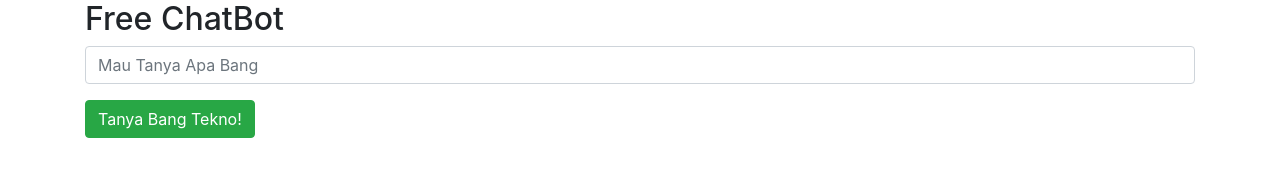
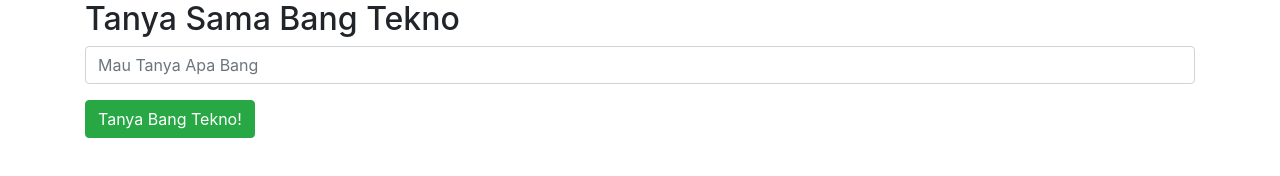
Before and after one commit to eriansahok/aloai, a plain HTML site: page index.html in a window 1280 px wide. Drawn offline with nearby package versions, Linux system fonts and the light colour scheme.

Commit message:
index.html

```diff
--- a/index.html
+++ b/index.html
@@ -32,7 +32,7 @@
   </head>
   <body>
     <div class="container">
-      <h2>Free ChatBot</h2>
+      <h2>Tanya Sama Bang Tekno</h2>
       <div class="form-group">
         <input
           type="text"
```
